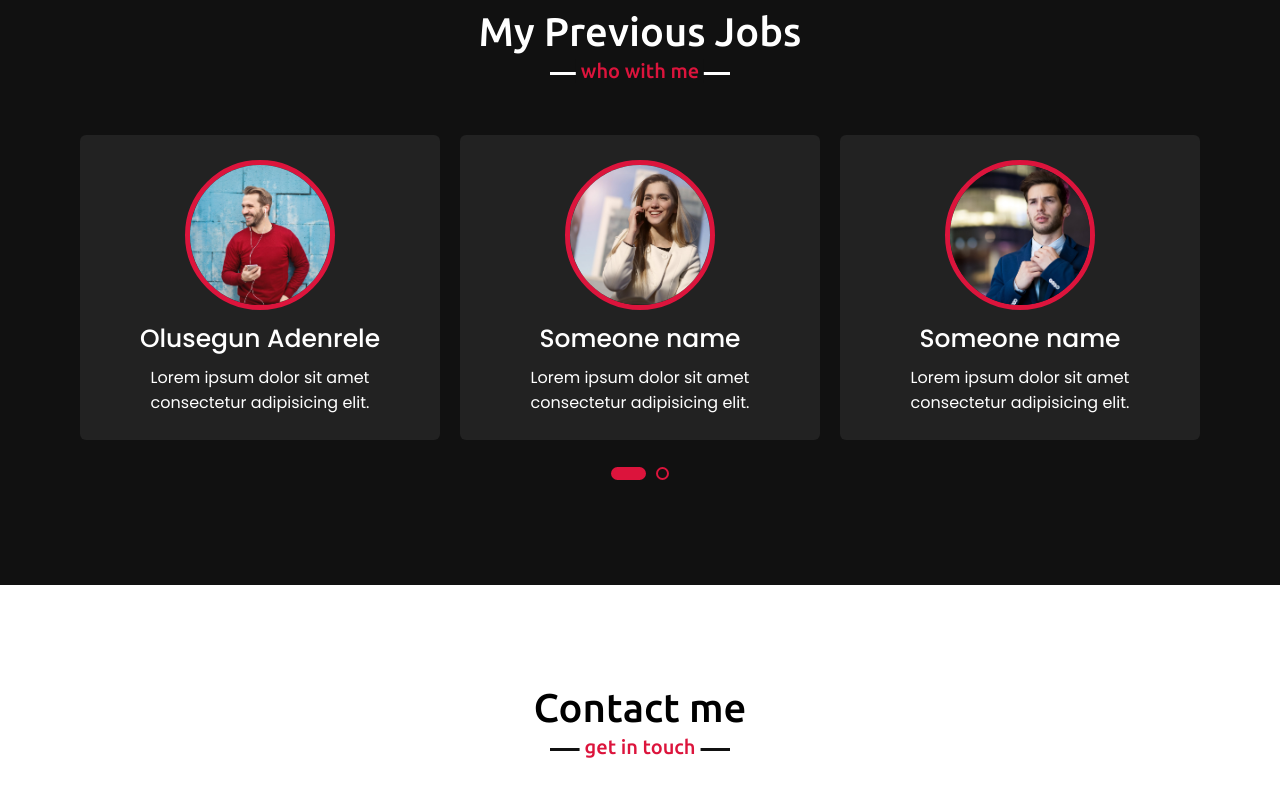
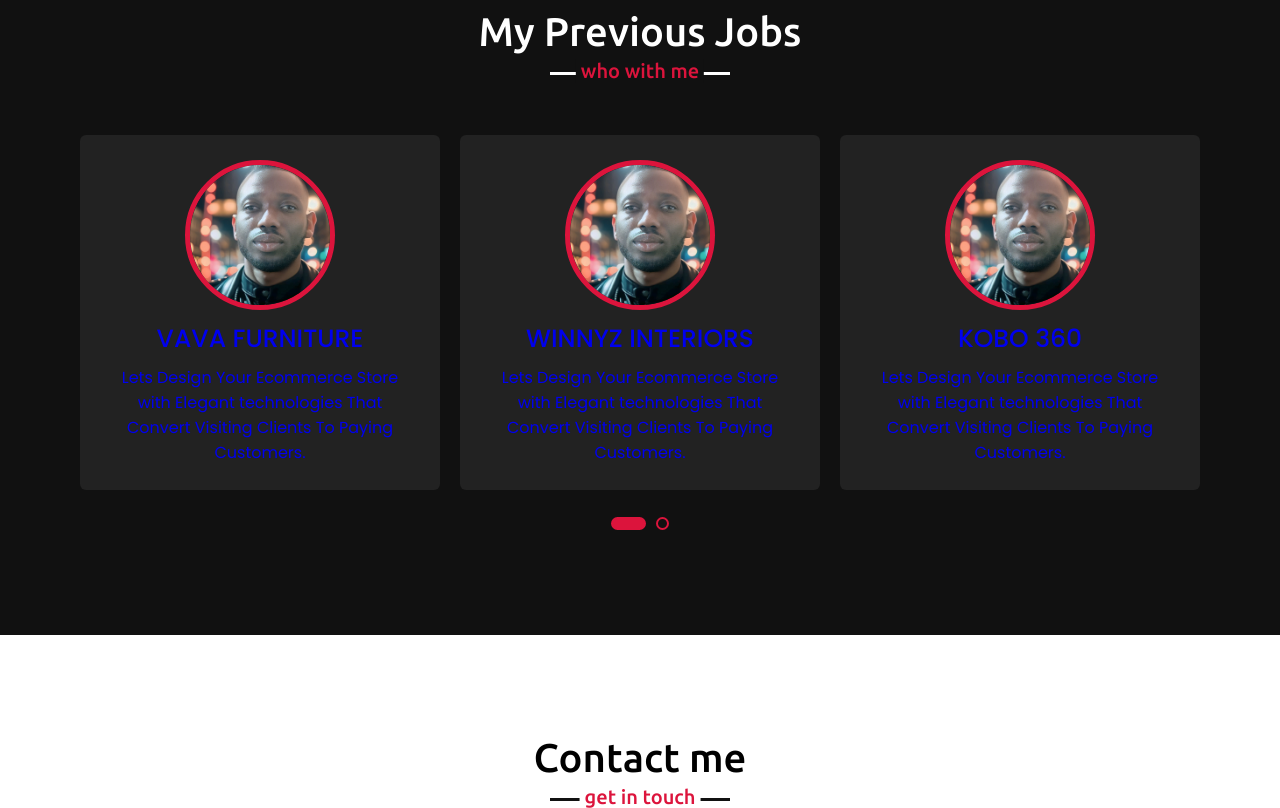
Before and after one commit to Adigun-Media/Adigun-Media-Portfolio-Website, a plain HTML site: page index.html in a window 1280 px wide. Shown: the part 3120-3928 px from the top of the page. Drawn offline with nearby package versions, Linux system fonts and the light colour scheme.

Commit message:
Update index.html

```diff
--- a/index.html
+++ b/index.html
@@ -163,45 +163,45 @@
         </div>
     </section>
 
-    <!-- teams section start -->
+    <!-- Previous Jobs section start -->
     <section class="teams" id="teams">
         <div class="max-width">
             <h2 class="title">My Previous Jobs</h2>
             <div class="carousel owl-carousel">
-                <div class="card" href="https://www.gadgetsnigeria.com">
+                <div class="card" ><a href="https://www.gadgetsnigeria.com">
                     <div class="box"  >
                         <img src="images/profile-1.jpeg" alt="">
-                        <div class="text">Olusegun Ayodele</div>
-                        <p>Lorem ipsum dolor sit amet consectetur adipisicing elit.</p>
-                    </div>
+                        <div class="text">GADGETS NIGERIA</div>
+                        <p>Lets Design Your Ecommerce Store with Elegant technologies That Convert Visiting Clients To Paying Customers.</p>
+                    </div></a>
                 </div>
-                <div class="card">
-                    <div class="box">
-                        <img src="images/profile-2.jpeg" alt="">
-                        <div class="text">Olusegun Adenrele</div>
-                        <p>Lorem ipsum dolor sit amet consectetur adipisicing elit.</p>
-                    </div>
+                <div class="card" ><a href="https://www.google.com/aclk?sa=l&ai=DChcSEwje9ZyG5LKHAxUcj1AGHdk8D1AYABA0GgJkZw&co=1&ase=2&gclid=CjwKCAjwnei0BhB-EiwAA2xuBoalIsXMVgntijqloDkuS2Dtp0DXybUMoG-jbN9PIq0IoR0M0kCrExoCLisQAvD_BwE&sig=AOD64_0dbUfFpE6Uyqnn6XbKiDyqf2XzlA&q&nis=4&adurl&ved=2ahUKEwjd7ZeG5LKHAxU8WUEAHcZqBiIQ0Qx6BAgLEAE">
+                    <div class="box"  >
+                        <img src="images/profile-1.jpeg" alt="">
+                        <div class="text">VAVA FURNITURE</div>
+                        <p>Lets Design Your Ecommerce Store with Elegant technologies That Convert Visiting Clients To Paying Customers.</p>
+                    </div></a>
                 </div>
-                <div class="card">
-                    <div class="box">
-                        <img src="images/profile-3.jpeg" alt="">
-                        <div class="text">Someone name</div>
-                        <p>Lorem ipsum dolor sit amet consectetur adipisicing elit.</p>
-                    </div>
+                <div class="card" ><a href="https://winnyzinteriors.com/">
+                    <div class="box"  >
+                        <img src="images/profile-1.jpeg" alt="">
+                        <div class="text">WINNYZ INTERIORS</div>
+                        <p>Lets Design Your Ecommerce Store with Elegant technologies That Convert Visiting Clients To Paying Customers.</p>
+                    </div></a>
                 </div>
-                <div class="card">
-                    <div class="box">
-                        <img src="images/profile-4.jpeg" alt="">
-                        <div class="text">Someone name</div>
-                        <p>Lorem ipsum dolor sit amet consectetur adipisicing elit.</p>
-                    </div>
+                <div class="card" ><a href="https://golden.com/wiki/Kobo360-ZXEVDRE">
+                    <div class="box"  >
+                        <img src="images/profile-1.jpeg" alt="">
+                        <div class="text">KOBO 360</div>
+                        <p>Lets Design Your Ecommerce Store with Elegant technologies That Convert Visiting Clients To Paying Customers.</p>
+                    </div></a>
                 </div>
-                <div class="card">
-                    <div class="box">
-                        <img src="images/profile-5.jpeg" alt="">
-                        <div class="text">Someone name</div>
-                        <p>Lorem ipsum dolor sit amet consectetur adipisicing elit.</p>
-                    </div>
+                <div class="card" ><a href="https://golden.com/wiki/Topship-ZYMWAPG">
+                    <div class="box"  >
+                        <img src="images/profile-1.jpeg" alt="">
+                        <div class="text">TOPSHIP</div>
+                        <p>Lets Design Your Ecommerce Store with Elegant technologies That Convert Visiting Clients To Paying Customers.</p>
+                    </div></a>
                 </div>
             </div>
         </div>
```
